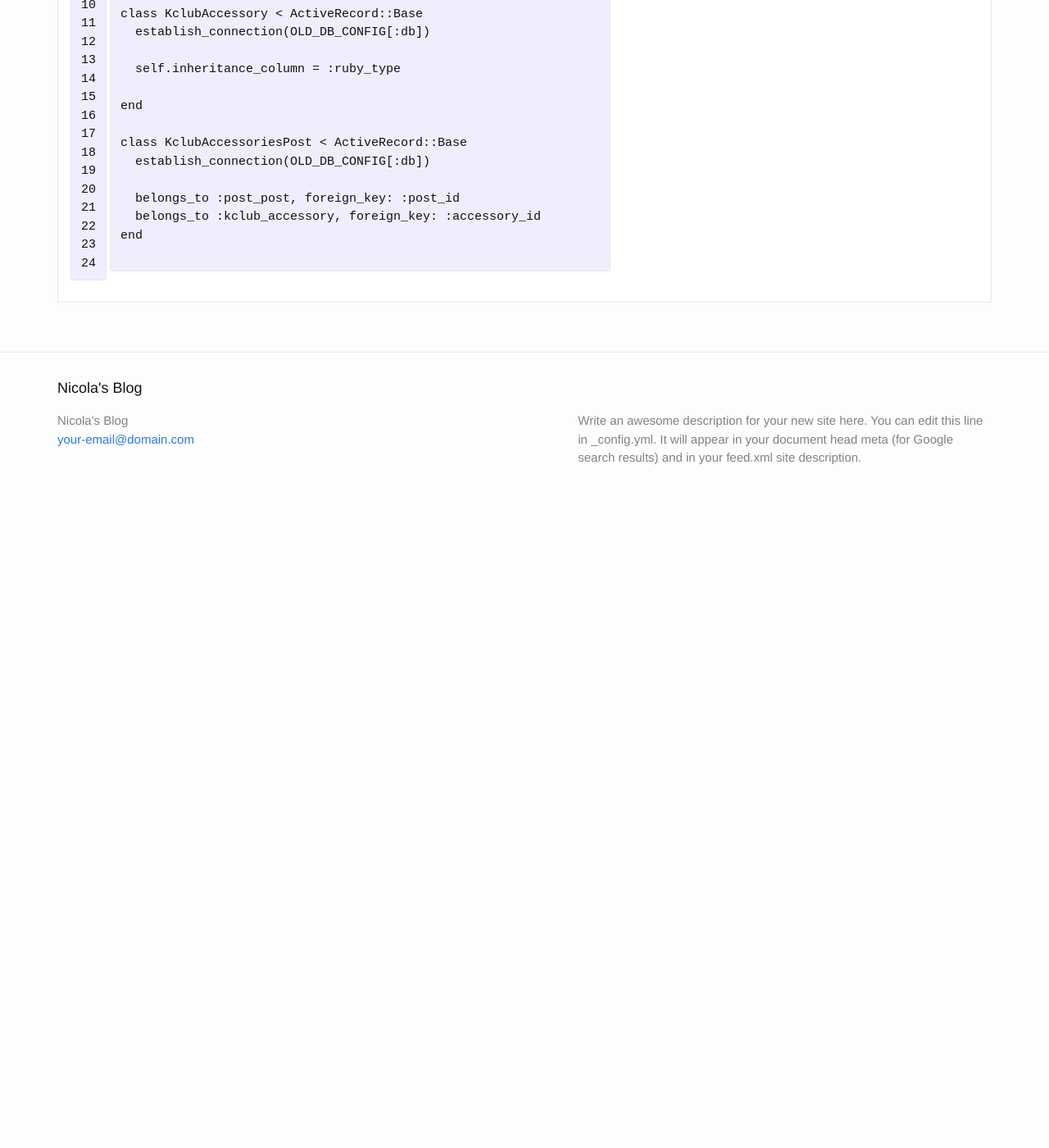
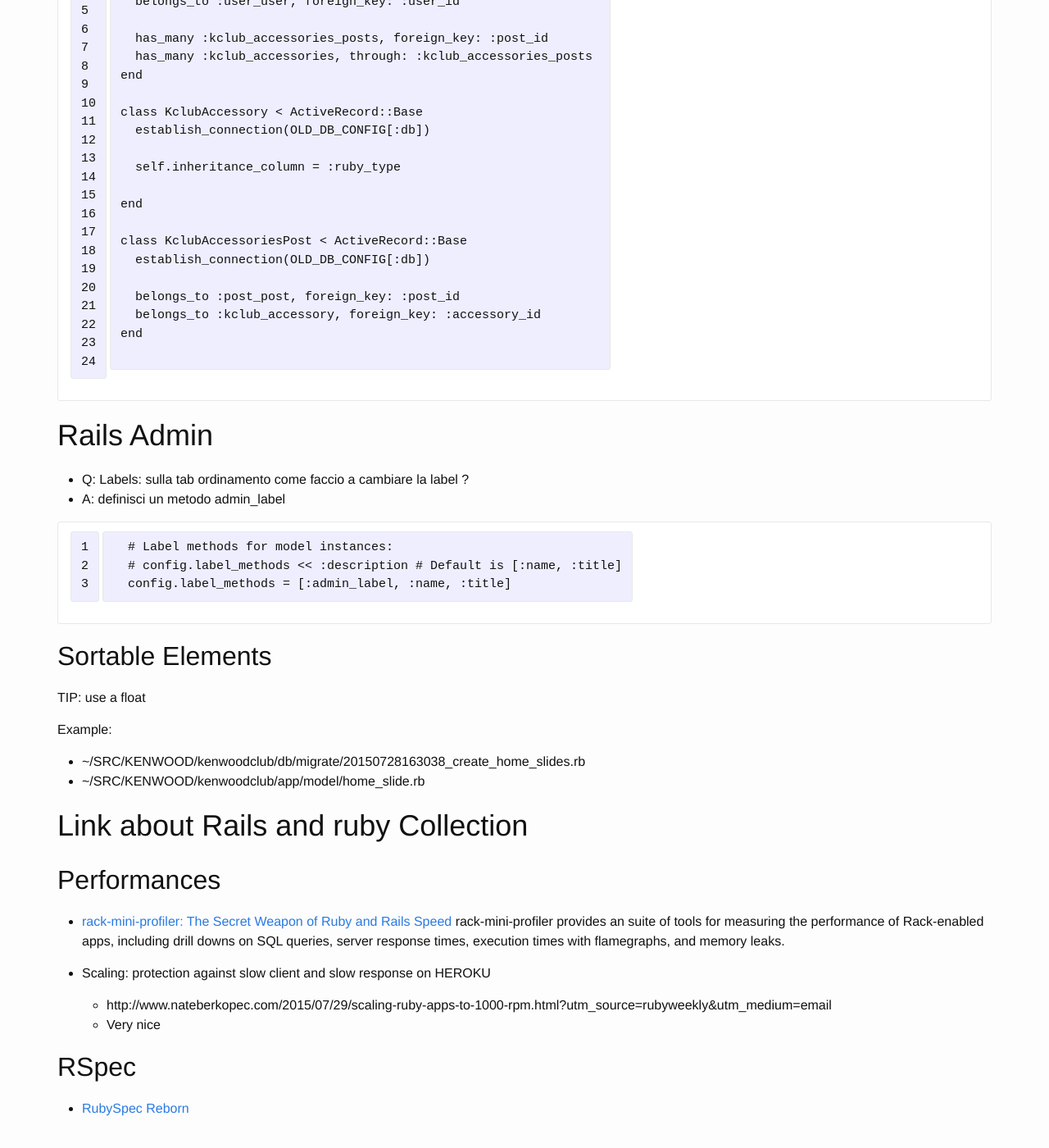
Before and after one commit to breezeight/nicola_blog, a Jekyll site: the page built from _guides/ruby_rails.markdown, in a window 1280 px wide and 1400 px high, scrolled down 1112 px. Shown: the whole window at 82% size. Built offline with Jekyll 4.4.1, drawn with Linux system fonts in a browser that asks for light colours; before the commit the page ends 1742 px from its top, so only the background shows below that; some of the changed text lies outside the part shown.

Commit message:
Rails: Rails Admin and performance

```diff
--- a/_guides/ruby_rails.markdown
+++ b/_guides/ruby_rails.markdown
@@ -55,3 +55,42 @@
 end
 
 ~~~
+
+
+# Rails Admin
+
+* Q: Labels: sulla tab ordinamento come faccio a cambiare la label ?
+* A: definisci un metodo admin_label
+
+~~~
+  # Label methods for model instances:
+  # config.label_methods << :description # Default is [:name, :title]
+  config.label_methods = [:admin_label, :name, :title]
+~~~
+
+## Sortable Elements
+
+TIP: use a float
+
+
+Example:
+
+* ~/SRC/KENWOOD/kenwoodclub/db/migrate/20150728163038_create_home_slides.rb
+* ~/SRC/KENWOOD/kenwoodclub/app/model/home_slide.rb
+
+
+# Link about Rails and ruby Collection
+
+## Performances
+
+* [rack-mini-profiler: The Secret Weapon of Ruby and Rails Speed](http://www.nateberkopec.com/2015/08/05/rack-mini-profiler-the-secret-weapon.html?utm_source=rubyweekly&utm_medium=email)
+rack-mini-profiler provides an suite of tools for measuring the performance of Rack-enabled apps, including drill downs on SQL queries, server response times, execution times with flamegraphs, and memory leaks.
+
+* Scaling: protection against slow client and slow response on HEROKU
+  * http://www.nateberkopec.com/2015/07/29/scaling-ruby-apps-to-1000-rpm.html?utm_source=rubyweekly&utm_medium=email
+  * Very nice
+
+
+## RSpec
+
+* [RubySpec Reborn](http://eregon.github.io/rubyspec/2015/07/29/rubyspec-is-reborn.html?utm_source=rubyweekly&utm_medium=email)
```
